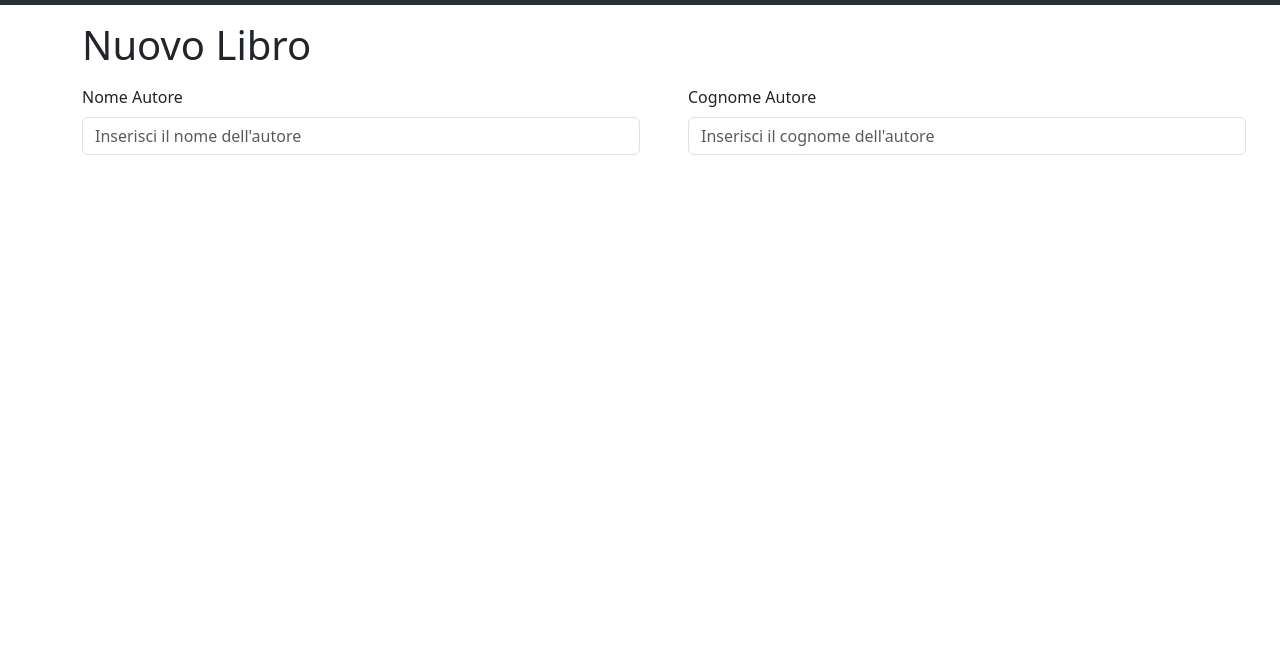
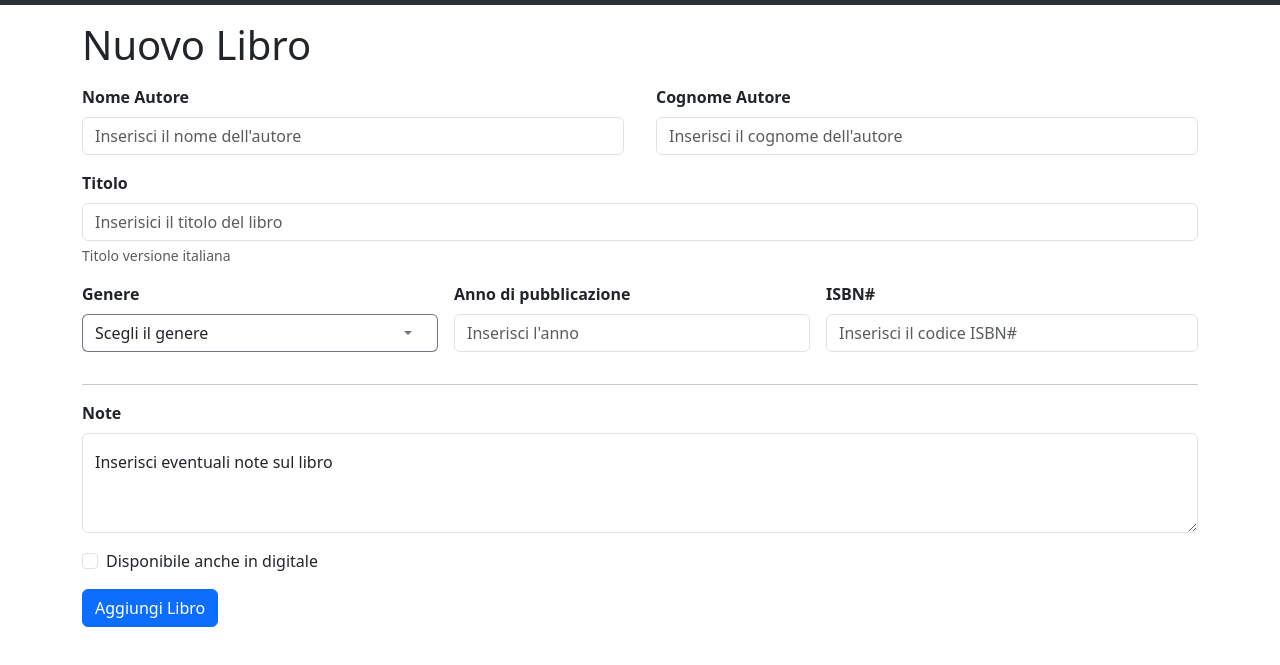
Before and after one commit to BanLowi/html-css-bootstrap-dashboard, a plain HTML site: page new-book.html in a window 1280 px wide. Shown: the part 61-726 px from the top of the page. Drawn offline with nearby package versions, Linux system fonts and the light colour scheme.

Commit message:
input fieds

```diff
--- a/new-book.html
+++ b/new-book.html
@@ -65,16 +65,80 @@
 
             <h1 class="mt-3 mb-3">Nuovo Libro</h1>
 
-            <form class="d-flex gap-5">
-      <div class="mb-3 col-6">
-        <label for="exampleInputEmail1" class="form-label">Nome Autore</label>
-        <input type="email" class="form-control" id="exampleInputEmail1" placeholder="Inserisci il nome dell'autore">
-      </div>
-      <div class="mb-3 col-6">
-        <label for="exampleInputPassword1" class="form-label">Cognome Autore</label>
-        <input type="password" class="form-control" id="exampleInputPassword1" placeholder="Inserisci il cognome dell'autore">
-      </div>
-    </form>
+            <form class="d-flex justify-content-between">
+                <div class="mb-3 pe-3 col-6">
+                    <label for="InputName" class="form-label fw-bold">Nome Autore</label>
+                    <input type="email" class="form-control" id="InputName" placeholder="Inserisci il nome dell'autore">
+                </div>
+                <div class="mb-3 ps-3 col-6">
+                    <label for="InputSurname" class="form-label fw-bold">Cognome Autore</label>
+                    <input type="password" class="form-control" id="InputSurname"
+                        placeholder="Inserisci il cognome dell'autore">
+                </div>
+            </form>
+
+            <form>
+                <div class="mb-3 col-12">
+                    <label for="InputTitle" class="form-label fw-bold">Titolo</label>
+                    <input type="email" class="form-control" id="InputTitle" aria-describedby="emailHelp"
+                        placeholder="Inserisici il titolo del libro">
+                    <div id="emailHelp" class="form-text">Titolo versione italiana</div>
+                </div>
+            </form>
+
+            <form class="d-flex">
+
+                <div class="col-4 pe-3">
+                    <label for="InputGenre" class="form-label d-block fw-bold">Genere</label>
+                    <div class="btn-group col-12">
+                        <button type="button"
+                            class="btn btn-outline-secondary col-10 text-start text-reset border-end-0">Scegli il
+                            genere</button>
+                        <button type="button"
+                            class="btn btn-outline-secondary dropdown-toggle dropdown-toggle-split col-2 border-start-0"
+                            data-bs-toggle="dropdown" aria-expanded="false">
+                            <span class="visually-hidden">Toggle Dropdown</span>
+                        </button>
+                        <ul class="dropdown-menu">
+                            <li><a class="dropdown-item" href="#">Action</a></li>
+                            <li><a class="dropdown-item" href="#">Another action</a></li>
+                            <li><a class="dropdown-item" href="#">Something else here</a></li>
+                            <li>
+                                <hr class="dropdown-divider">
+                            </li>
+                            <li><a class="dropdown-item" href="#">Separated link</a></li>
+                        </ul>
+                    </div>
+                </div>
+
+                <div class="mb-3 col-4 col-lg-4 pe-3">
+                    <label for="exampleInputEmail1" class="form-label fw-bold">Anno di pubblicazione</label>
+                    <input type="email" class="form-control" id="exampleInputEmail1" aria-describedby="emailHelp"
+                        placeholder="Inserisci l'anno">
+                </div>
+
+                <div class="mb-3 col-4 col-lg-4">
+                    <label for="exampleInputPassword1" class="form-label fw-bold">ISBN# </label>
+                    <input type="password" class="form-control" id="exampleInputPassword1"
+                        placeholder="Inserisci il codice ISBN#">
+                </div>
+            </form>
+
+            <hr class="mb-3">
+
+            <form>
+                <label for="exampleInputPassword1" class="form-label fw-bold">Note</label>
+                <div class="form-floating mb-3">
+                    <textarea class="form-control" placeholder="Leave a comment here" id="floatingTextarea2"
+                        style="height: 100px"></textarea>
+                    <label for="floatingTextarea2">Inserisci eventuali note sul libro</label>
+                </div>
+                <div class="mb-3 form-check">
+                    <input type="checkbox" class="form-check-input" id="exampleCheck1">
+                    <label class="form-check-label" for="exampleCheck1">Disponibile anche in digitale</label>
+                </div>
+                <button type="submit" class="btn btn-primary">Aggiungi Libro</button>
+            </form>
 
         </div>
 
```
